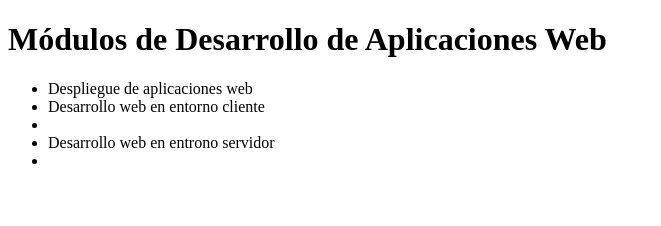
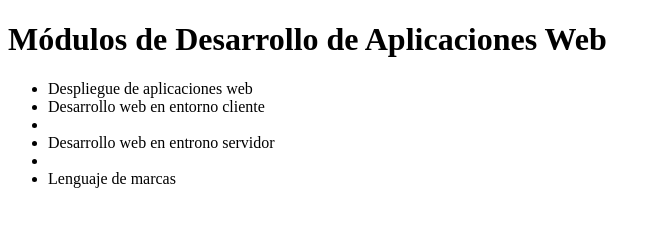
Before and after one commit to rubenruba/actividad2.3, a plain HTML site: page index.html in a window 1280 px wide. Shown: the whole page, without its empty margins (0-661 px from the left). Drawn offline with Linux system fonts and the light colour scheme.

Commit message:
nuevo módulo añadido a version1

```diff
--- a/index.html
+++ b/index.html
@@ -11,6 +11,7 @@
         <li>Despliegue de aplicaciones web</li>
 	<li>Desarrollo web en entorno cliente<li>
 	<li>Desarrollo web en entrono servidor<li>
+	<li>Lenguaje de marcas</li>
     </ul>
 </body>
 </html>
```
